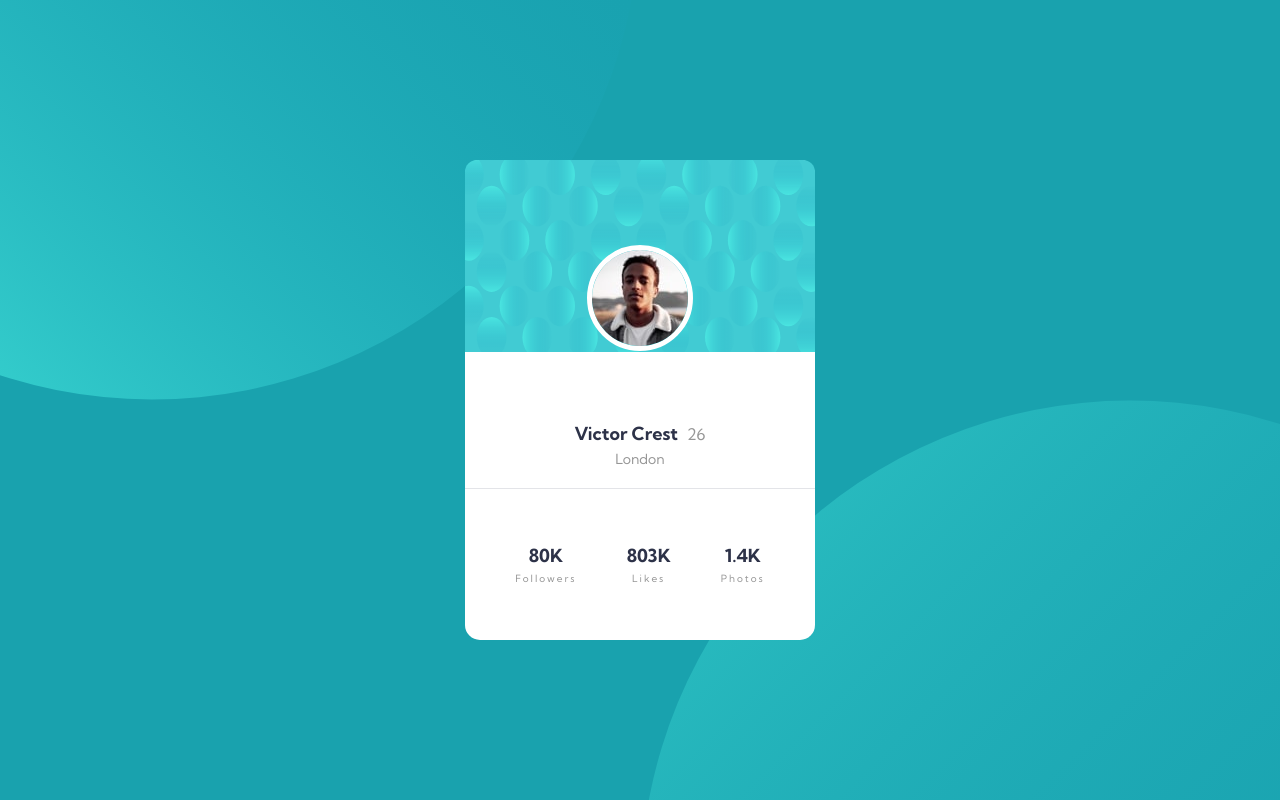
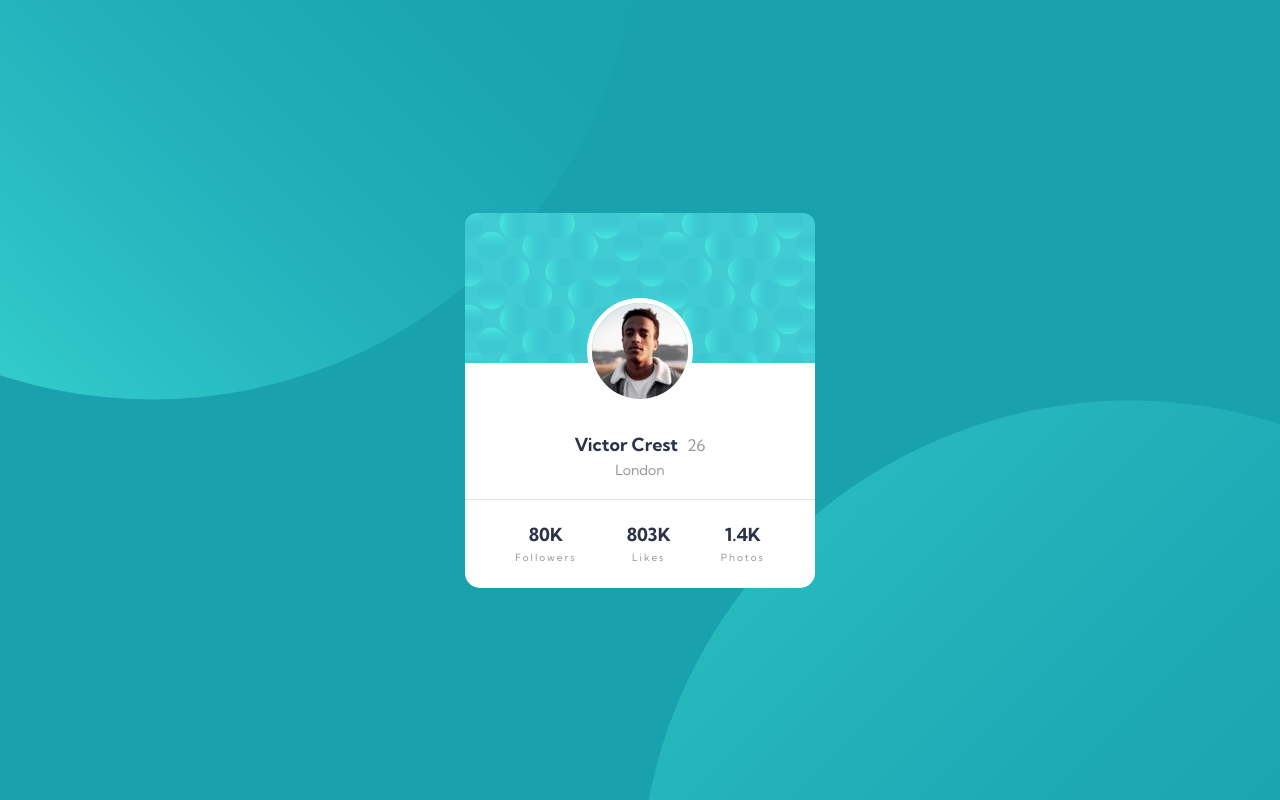
Before and after one commit to RodwinZA/profile-card-component, a plain HTML site: page index.html in a window 1280 px wide. Drawn offline with Linux system fonts and the light colour scheme.

Commit message:
third commit

```diff
--- a/css/styles.css
+++ b/css/styles.css
@@ -45,7 +45,7 @@ body {
     flex-direction: column;
     background-color: #ffffff;
     border-radius: 15px;
-    height: 60vh;
+    height: 375px;
     width: 95%;
     max-width: 350px;
     position: relative;
@@ -53,6 +53,7 @@ body {
 }
 
 .bg-pattern-card {
+    background: url(../images/bg-pattern-card.svg);
     border-top-left-radius: 12px;
     border-top-right-radius: 12px;
     width: 100%;
--- a/index.html
+++ b/index.html
@@ -15,9 +15,10 @@
     <div class="bg-pattern-top"></div>
     <div class="bg-pattern-bottom"></div>
     <div class="card">
-      <img src="images/bg-pattern-card.svg" class="bg-pattern-card">
+      <!-- <img src="images/bg-pattern-card.svg" class="bg-pattern-card" alt="background pattern"> -->
+      <div class="bg-pattern-card"></div>
       <img src="images/image-victor.jpg" alt="victor profile image" class="profile-picture">
-      <p class="name">Victor Crest <span>26</span></p>
+      <h4 class="name">Victor Crest <span>26</span></h4>
       <p class="city">London</p>
       <hr>
       <div class="social-stats">
```
